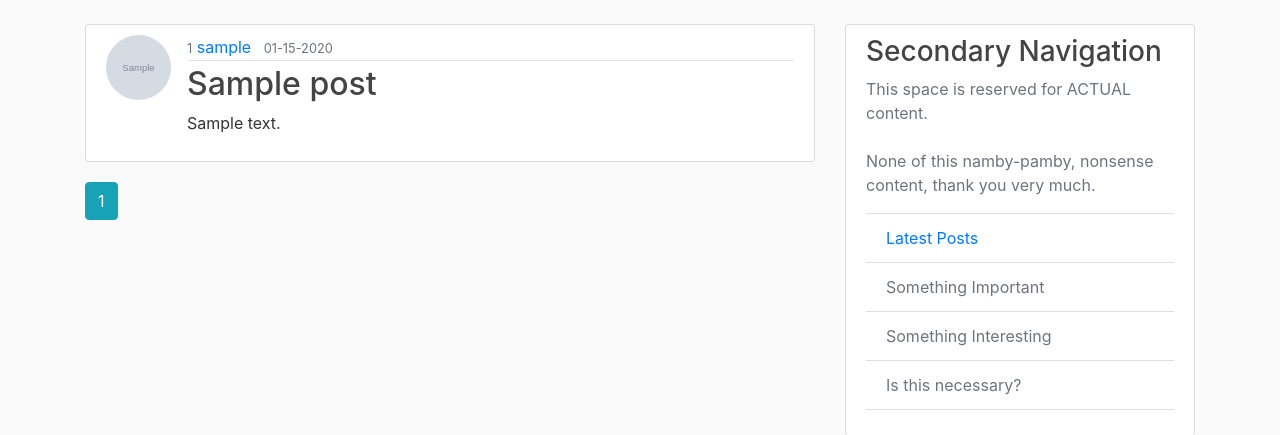
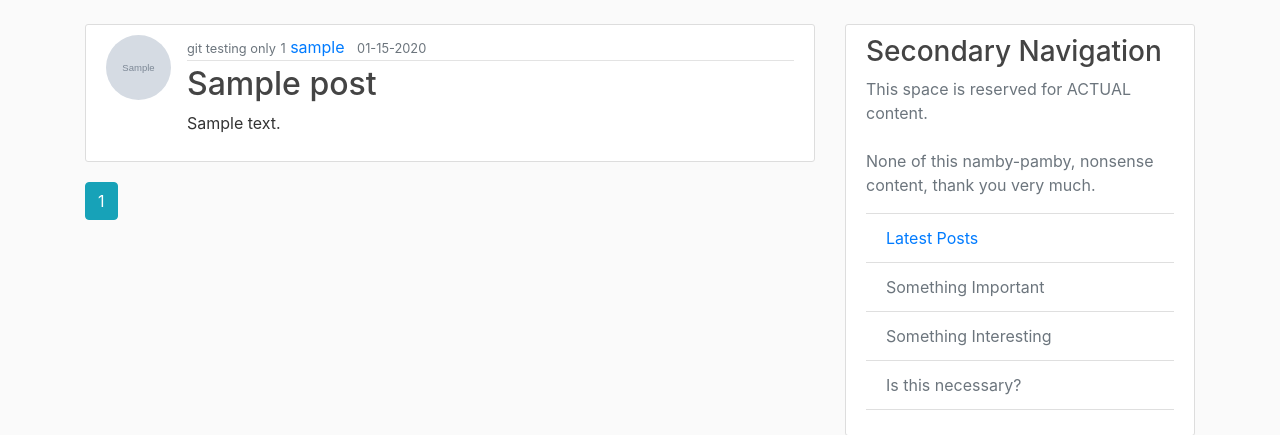
Before and after one commit to kevinhamlin/flask_project, a Flask app: page / in a window 1280 px wide. Shown: the part 56-491 px from the top of the page. Run offline with Flask 2, Linux system fonts and the light colour scheme; tables that the repository leaves empty hold one stand-in row (values such as "Sample post"); grey boxes marked "Sample" are stand-in pictures; some libraries are stand-ins or nearby versions.

Commit message:
added git testing framework

```diff
--- a/main/templates/home.html
+++ b/main/templates/home.html
@@ -5,6 +5,7 @@
             <img class="rounded-circle article-img" src="{{url_for('static', filename='profile_pictures/' + post.author.image_file) }}">
             <div class="media-body">
                 <div class="article-metadata">
+                    <small class="text-muted">git testing only</small>
                     <small class="text-muted">{{ post.id }}</small>
                     <a class="mr-2" href="{{ url_for('users.user_posts', username=post.author.username) }}">{{ post.author.username }}</a>
                     <small class="text-muted">{{ post.date_posted.strftime('%m-%d-%Y') }}</small>
```
